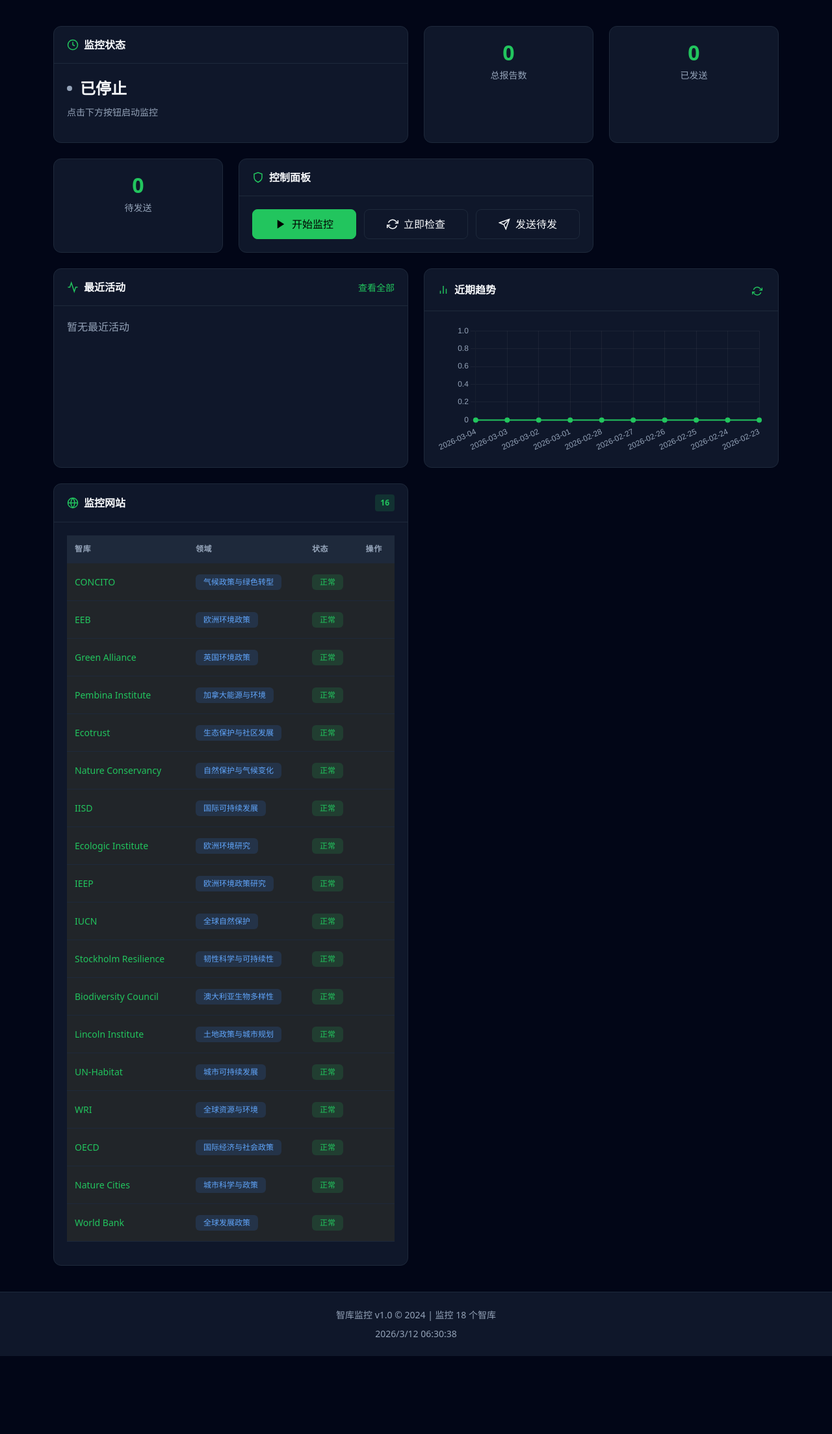
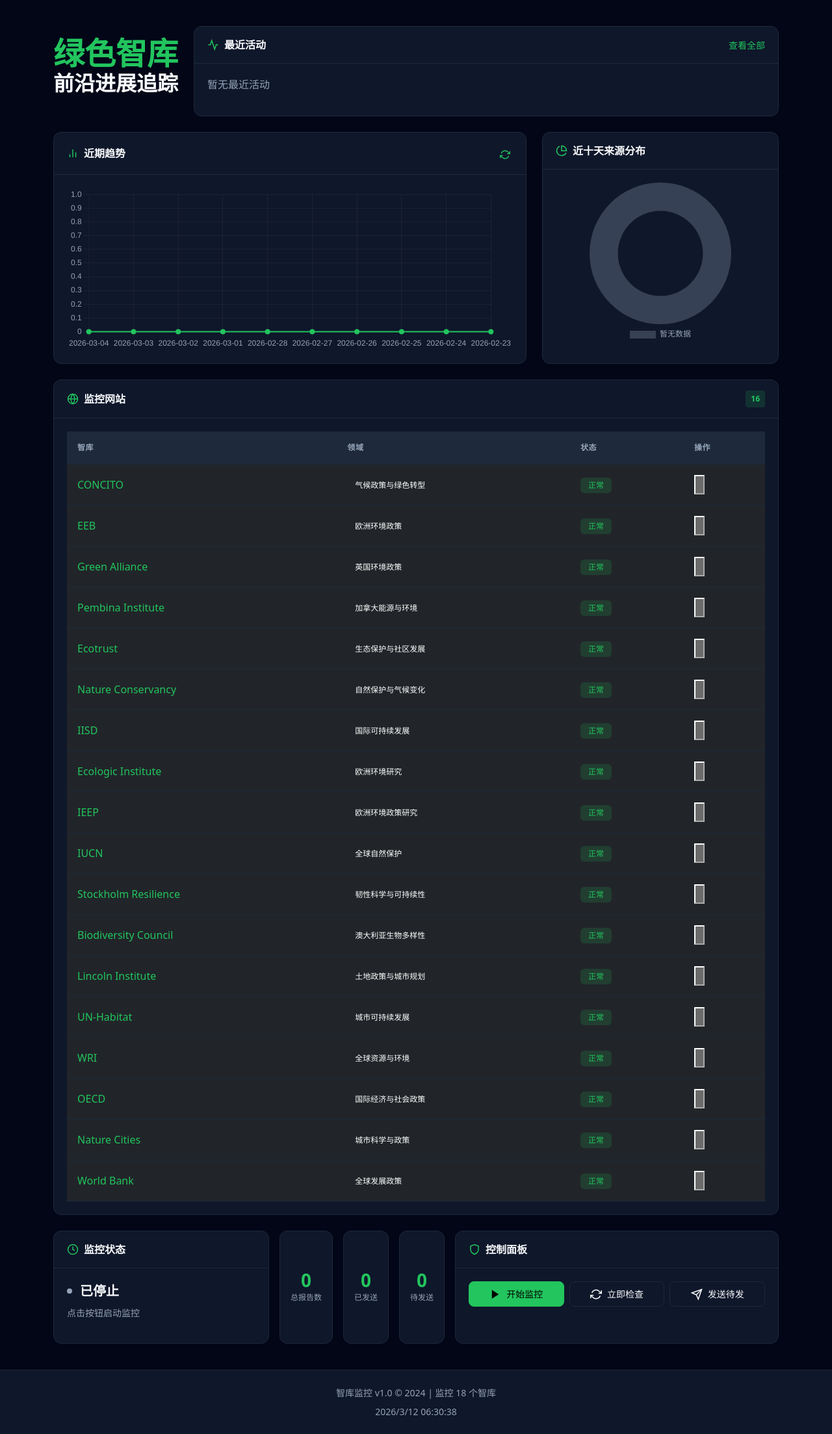
Before and after one commit to guosong2026/ThinkTank_Monitor, a Flask app: page / in a window 1280 px wide. Shown: the part 73-2280 px from the top of the page at 65% size. Before the commit the page ends 2160 px from the top, so only its background shows below. Run offline with Flask 3, Linux system fonts and the light colour scheme; data comes from the database, SQL or seed files in the repository; data that the repository does not hold is empty.

Commit message:
feat: 首页全新布局优化
- 系统名称分两行大字号显示
- 左侧系统名称 + 右侧最近活动
- 第二行：左侧趋势图 + 右侧来源饼图（空心饼图）
- 监控网站模块全屏显示
- 运行状态和控制面板移至底部
- 添加来源分布饼图API支持

```diff
--- a/templates/index.html
+++ b/templates/index.html
@@ -3,8 +3,97 @@
 {% block title %}仪表板{% endblock %}
 
 {% block content %}
-<div class="bento-grid">
-    <!-- 状态概览 -->
+<div class="home-layout">
+    <!-- 第一行：系统名称 + 最近活动 -->
+    <div class="hero-section">
+        <div class="system-title">
+            <h1 class="title-main">绿色智库</h1>
+            <h1 class="title-sub">前沿进展追踪</h1>
+        </div>
+        <div class="bento-card recent-activity-card">
+            <div class="bento-header">
+                <svg viewBox="0 0 24 24" fill="none" stroke="currentColor" stroke-width="2">
+                    <polyline points="22 12 18 12 15 21 9 3 6 12 2 12"></polyline>
+                </svg>
+                <span>最近活动</span>
+                <a href="/reports" class="btn-link">查看全部</a>
+            </div>
+            <div class="bento-body">
+                <div id="recent-activity" class="activity-list">
+                    <p class="text-muted">加载中...</p>
+                </div>
+            </div>
+        </div>
+    </div>
+
+    <!-- 第二行：趋势图 + 来源饼图 -->
+    <div class="stats-row">
+        <div class="bento-card bento-chart">
+            <div class="bento-header">
+                <svg viewBox="0 0 24 24" fill="none" stroke="currentColor" stroke-width="2">
+                    <line x1="18" y1="20" x2="18" y2="10"></line>
+                    <line x1="12" y1="20" x2="12" y2="4"></line>
+                    <line x1="6" y1="20" x2="6" y2="14"></line>
+                </svg>
+                <span>近期趋势</span>
+                <button id="refresh-stats-btn" class="btn-icon" title="刷新">
+                    <svg viewBox="0 0 24 24" fill="none" stroke="currentColor" stroke-width="2"><path d="M23 4v6h-6"></path><path d="M1 20v-6h6"></path><path d="M3.51 9a9 9 0 0 1 14.85-3.36L23 10M1 14l4.64 4.36A9 9 0 0 0 20.49 15"></path></svg>
+                </button>
+            </div>
+            <div class="bento-body">
+                <div class="chart-container">
+                    <canvas id="dailyReportChart"></canvas>
+                </div>
+            </div>
+        </div>
+        <div class="bento-card bento-pie">
+            <div class="bento-header">
+                <svg viewBox="0 0 24 24" fill="none" stroke="currentColor" stroke-width="2">
+                    <path d="M21.21 15.89A10 10 0 1 1 8 2.83"></path>
+                    <path d="M22 12A10 10 0 0 0 12 2v10z"></path>
+                </svg>
+                <span>近十天来源分布</span>
+            </div>
+            <div class="bento-body">
+                <div class="pie-container">
+                    <canvas id="sourcePieChart"></canvas>
+                </div>
+            </div>
+        </div>
+    </div>
+
+    <!-- 第三行：监控网站（全屏） -->
+    <div class="bento-card bento-websites-full">
+        <div class="bento-header">
+            <svg viewBox="0 0 24 24" fill="none" stroke="currentColor" stroke-width="2">
+                <circle cx="12" cy="12" r="10"></circle>
+                <line x1="2" y1="12" x2="22" y2="12"></line>
+                <path d="M12 2a15.3 15.3 0 0 1 4 10 15.3 15.3 0 0 1-4 10 15.3 15.3 0 0 1-4-10 15.3 15.3 0 0 1 4-10z"></path>
+            </svg>
+            <span>监控网站</span>
+            <span class="badge-count">{{ status.website_count or 18 }}</span>
+        </div>
+        <div class="bento-body">
+            <div class="table-responsive">
+                <table class="table">
+                    <thead>
+                        <tr>
+                            <th>智库</th>
+                            <th>领域</th>
+                            <th>状态</th>
+                            <th>操作</th>
+                        </tr>
+                    </thead>
+                    <tbody id="websites-table">
+                        <tr><td colspan="4" class="text-center text-muted">加载中...</td></tr>
+                    </tbody>
+                </table>
+            </div>
+        </div>
+    </div>
+
+    <!-- 底部：运行状态 + 控制面板 -->
+    <div class="footer-controls">
         <div class="bento-card bento-status">
             <div class="bento-header">
                 <svg viewBox="0 0 24 24" fill="none" stroke="currentColor" stroke-width="2">
@@ -22,29 +111,23 @@
                     {% if status.is_running %}
                     <p>下次检查: {{ status.next_run_time or '即将开始' }}</p>
                     {% else %}
-                <p>点击下方按钮启动监控</p>
+                    <p>点击按钮启动监控</p>
                     {% endif %}
                 </div>
             </div>
         </div>
-
-    <!-- 统计卡片 -->
-    <div class="bento-card bento-stat">
+        <div class="bento-card bento-stat-card">
             <div class="stat-value">{{ status.total_reports or 0 }}</div>
             <div class="stat-label">总报告数</div>
         </div>
-
-    <div class="bento-card bento-stat">
+        <div class="bento-card bento-stat-card">
             <div class="stat-value">{{ status.sent_reports or 0 }}</div>
             <div class="stat-label">已发送</div>
         </div>
-
-    <div class="bento-card bento-stat">
+        <div class="bento-card bento-stat-card">
             <div class="stat-value">{{ status.unsent_reports or 0 }}</div>
             <div class="stat-label">待发送</div>
         </div>
-
-    <!-- 控制面板 -->
         <div class="bento-card bento-controls">
             <div class="bento-header">
                 <svg viewBox="0 0 24 24" fill="none" stroke="currentColor" stroke-width="2">
@@ -78,71 +161,6 @@
                 </div>
             </div>
         </div>
-
-    <!-- 最近活动 -->
-    <div class="bento-card bento-activity">
-        <div class="bento-header">
-            <svg viewBox="0 0 24 24" fill="none" stroke="currentColor" stroke-width="2">
-                <polyline points="22 12 18 12 15 21 9 3 6 12 2 12"></polyline>
-            </svg>
-            <span>最近活动</span>
-            <a href="/reports" class="btn-link">查看全部</a>
-        </div>
-        <div class="bento-body">
-            <div id="recent-activity" class="activity-list">
-                <p class="text-muted">加载中...</p>
-            </div>
-        </div>
-    </div>
-
-    <!-- 统计图表 -->
-    <div class="bento-card bento-chart">
-        <div class="bento-header">
-            <svg viewBox="0 0 24 24" fill="none" stroke="currentColor" stroke-width="2">
-                <line x1="18" y1="20" x2="18" y2="10"></line>
-                <line x1="12" y1="20" x2="12" y2="4"></line>
-                <line x1="6" y1="20" x2="6" y2="14"></line>
-            </svg>
-            <span>近期趋势</span>
-            <button id="refresh-stats-btn" class="btn-icon" title="刷新">
-                <svg viewBox="0 0 24 24" fill="none" stroke="currentColor" stroke-width="2"><path d="M23 4v6h-6"></path><path d="M1 20v-6h6"></path><path d="M3.51 9a9 9 0 0 1 14.85-3.36L23 10M1 14l4.64 4.36A9 9 0 0 0 20.49 15"></path></svg>
-            </button>
-        </div>
-        <div class="bento-body">
-            <div class="chart-container">
-                <canvas id="dailyReportChart"></canvas>
-            </div>
-        </div>
-    </div>
-
-    <!-- 网站列表 -->
-    <div class="bento-card bento-websites">
-        <div class="bento-header">
-            <svg viewBox="0 0 24 24" fill="none" stroke="currentColor" stroke-width="2">
-                <circle cx="12" cy="12" r="10"></circle>
-                <line x1="2" y1="12" x2="22" y2="12"></line>
-                <path d="M12 2a15.3 15.3 0 0 1 4 10 15.3 15.3 0 0 1-4 10 15.3 15.3 0 0 1-4-10 15.3 15.3 0 0 1 4-10z"></path>
-            </svg>
-            <span>监控网站</span>
-            <span class="badge-count">{{ status.website_count or 13 }}</span>
-        </div>
-        <div class="bento-body">
-            <div class="table-responsive">
-                <table class="table">
-                    <thead>
-                        <tr>
-                            <th>智库</th>
-                            <th>领域</th>
-                            <th>状态</th>
-                            <th>操作</th>
-                        </tr>
-                    </thead>
-                    <tbody id="websites-table">
-                        <tr><td colspan="4" class="text-center text-muted">加载中...</td></tr>
-                    </tbody>
-                </table>
-            </div>
-        </div>
     </div>
 </div>
 
@@ -174,11 +192,69 @@
 
 {% block extra_css %}
 <style>
-    .bento-grid {
-        display: grid;
-        grid-template-columns: repeat(4, 1fr);
+    .home-layout {
+        display: flex;
+        flex-direction: column;
         gap: 1.5rem;
         padding: 0.5rem 0;
+    }
+
+    /* 英雄区域：系统名称 + 最近活动 */
+    .hero-section {
+        display: grid;
+        grid-template-columns: auto 1fr;
+        gap: 1.5rem;
+        align-items: start;
+    }
+
+    .system-title {
+        display: flex;
+        flex-direction: column;
+        padding: 1rem 0;
+    }
+
+    .system-title .title-main {
+        font-size: 3rem;
+        font-weight: 800;
+        color: var(--color-accent);
+        line-height: 1.1;
+        margin: 0;
+    }
+
+    .system-title .title-sub {
+        font-size: 2rem;
+        font-weight: 600;
+        color: var(--color-text);
+        line-height: 1.2;
+        margin: 0;
+    }
+
+    .recent-activity-card {
+        height: 100%;
+    }
+
+    /* 统计行：趋势图 + 饼图 */
+    .stats-row {
+        display: grid;
+        grid-template-columns: 2fr 1fr;
+        gap: 1.5rem;
+    }
+
+    /* 监控网站全屏 */
+    .bento-websites-full {
+        width: 100%;
+    }
+
+    .bento-websites-full .table {
+        margin-bottom: 0;
+    }
+
+    /* 底部控制区域 */
+    .footer-controls {
+        display: grid;
+        grid-template-columns: 1fr auto auto auto 1.5fr;
+        gap: 1rem;
+        align-items: stretch;
     }
 
     .bento-card {
@@ -247,171 +323,119 @@
         padding: 1.25rem;
     }
 
-    /* 状态卡片 - 横跨2列 */
-    .bento-status {
-        grid-column: span 2;
-    }
-
-    .status-display {
+    /* 状态卡片 */
+    .bento-status .status-display {
         display: flex;
         align-items: center;
         gap: 0.75rem;
     }
 
-    .status-text {
-        font-size: 1.5rem;
+    .bento-status .status-text {
+        font-size: 1.25rem;
         font-weight: 700;
     }
 
-    .status-detail {
+    .bento-status .status-detail {
         margin-top: 0.5rem;
         color: var(--color-text-muted);
         font-size: 0.875rem;
     }
 
     /* 统计卡片 */
-    .bento-stat {
+    .bento-stat-card {
         text-align: center;
-        padding: 1.5rem;
+        padding: 1rem;
+        display: flex;
+        flex-direction: column;
+        justify-content: center;
     }
 
-    .bento-stat .stat-value {
-        font-size: 2rem;
+    .bento-stat-card .stat-value {
+        font-size: 1.75rem;
+        font-weight: 700;
+        color: var(--color-accent);
     }
 
-    /* 控制面板 - 横跨2列 */
-    .bento-controls {
-        grid-column: span 2;
+    .bento-stat-card .stat-label {
+        color: var(--color-text-muted);
+        font-size: 0.75rem;
+        margin-top: 0.25rem;
     }
 
-    .control-buttons {
+    /* 控制面板 */
+    .bento-controls .control-buttons {
         display: flex;
         flex-wrap: wrap;
-        gap: 0.75rem;
+        gap: 0.5rem;
     }
 
-    .control-buttons .btn {
+    .bento-controls .btn {
         flex: 1;
-        min-width: 140px;
+        min-width: 100px;
+        padding: 0.5rem 0.75rem;
+        font-size: 0.875rem;
     }
 
-    /* 最近活动 */
-    .bento-activity {
-        grid-column: span 2;
-    }
-
-    .activity-list {
-        max-height: 200px;
-        overflow-y: auto;
-    }
-
-    .activity-item {
-        padding: 0.75rem 0;
-        border-bottom: 1px solid var(--color-border);
-    }
-
-    .activity-item:last-child {
-        border-bottom: none;
-    }
-
-    .activity-item .time {
-        font-size: 0.75rem;
-        color: var(--color-text-muted);
-    }
-
-    .activity-item .title {
-        font-weight: 500;
-        margin: 0.25rem 0;
-        display: -webkit-box;
-        -webkit-line-clamp: 2;
-        -webkit-box-orient: vertical;
-        overflow: hidden;
-    }
-
-    .activity-item .source {
-        font-size: 0.75rem;
-        color: var(--color-text-muted);
-    }
-
-    /* 图表 */
-    .bento-chart {
-        grid-column: span 2;
-    }
-
+    /* 图表容器 */
     .chart-container {
-        height: 200px;
+        height: 250px;
         position: relative;
     }
 
-    /* 网站列表 */
-    .bento-websites {
-        grid-column: span 2;
-    }
-
-    .bento-websites .table {
-        font-size: 0.875rem;
-    }
-
-    .bento-websites .table th,
-    .bento-websites .table td {
-        padding: 0.75rem;
-        vertical-align: middle;
-    }
-
-    .thinktank-name {
-        font-weight: 500;
-    }
-
-    .badge-domain {
-        background-color: rgba(59, 130, 246, 0.15);
-        color: #60A5FA;
-    }
-
-    .btn-view-details {
-        background: none;
-        border: none;
-        padding: 0.375rem;
-        cursor: pointer;
-        color: var(--color-text-muted);
-        border-radius: 4px;
-        transition: all 200ms ease;
-    }
-
-    .btn-view-details:hover {
-        background-color: var(--color-surface-hover);
-        color: var(--color-accent);
+    .pie-container {
+        height: 250px;
+        position: relative;
+        display: flex;
+        align-items: center;
+        justify-content: center;
     }
 
     /* 响应式 */
     @media (max-width: 1200px) {
-        .bento-grid {
-            grid-template-columns: repeat(2, 1fr);
+        .hero-section {
+            grid-template-columns: 1fr;
         }
 
-        .bento-status,
-        .bento-controls,
-        .bento-activity,
-        .bento-chart,
-        .bento-websites {
-            grid-column: span 2;
+        .system-title {
+            text-align: center;
+            flex-direction: row;
+            justify-content: center;
+            gap: 1rem;
+        }
+
+        .system-title .title-main,
+        .system-title .title-sub {
+            font-size: 2rem;
+        }
+
+        .stats-row {
+            grid-template-columns: 1fr;
+        }
+
+        .footer-controls {
+            grid-template-columns: repeat(2, 1fr);
         }
     }
 
     @media (max-width: 768px) {
-        .bento-grid {
+        .system-title {
+            flex-direction: column;
+            gap: 0;
+        }
+
+        .system-title .title-main {
+            font-size: 2.5rem;
+        }
+
+        .system-title .title-sub {
+            font-size: 1.5rem;
+        }
+
+        .footer-controls {
             grid-template-columns: 1fr;
         }
 
-        .bento-status,
-        .bento-stat,
-        .bento-controls,
-        .bento-activity,
-        .bento-chart,
-        .bento-websites {
-            grid-column: span 1;
-        }
-
-        .control-buttons .btn {
+        .bento-controls .control-buttons .btn {
             min-width: 100%;
         }
     }
@@ -436,6 +460,7 @@
 <script>
     const API_BASE = '';
     let dailyChart = null;
+    let sourcePieChart = null;
 
     function fetchJSON(url) {
         return fetch(url).then(r => r.json());
@@ -482,7 +507,7 @@
         fetchJSON('/api/recent_stats').then(response => {
             if (response.success && response.stats) {
                 updateChart(response.stats);
-                document.getElementById('stats-update-time').textContent = new Date().toLocaleTimeString('zh-CN');
+                updateSourcePieChart(response.stats);
             }
         });
     }
@@ -527,6 +552,76 @@
                         beginAtZero: true,
                         grid: { color: 'rgba(255,255,255,0.05)' },
                         ticks: { color: '#94A3B8' }
+                    }
+                }
+            }
+        });
+    }
+
+    function updateSourcePieChart(stats) {
+        const sourceTotals = stats.source_totals || [];
+
+        if (sourceTotals.length === 0) {
+            const ctx = document.getElementById('sourcePieChart').getContext('2d');
+            if (sourcePieChart) sourcePieChart.destroy();
+            sourcePieChart = new Chart(ctx, {
+                type: 'doughnut',
+                data: {
+                    labels: ['暂无数据'],
+                    datasets: [{
+                        data: [1],
+                        backgroundColor: ['rgba(148, 163, 184, 0.3)'],
+                        borderWidth: 0
+                    }]
+                },
+                options: {
+                    responsive: true,
+                    maintainAspectRatio: false,
+                    cutout: '60%',
+                    plugins: {
+                        legend: {
+                            position: 'bottom',
+                            labels: { color: '#94A3B8', padding: 10 }
+                        }
+                    }
+                }
+            });
+            return;
+        }
+
+        const colors = [
+            '#22C55E', '#3B82F6', '#F59E0B', '#EF4444', '#8B5CF6',
+            '#EC4899', '#06B6D4', '#84CC16', '#F97316', '#6366F1',
+            '#14B8A6', '#A855F7', '#D946EF', '#0EA5E9', '#22D3EE',
+            '#A3E635', '#FBBF24', '#FB923C'
+        ];
+
+        const ctx = document.getElementById('sourcePieChart').getContext('2d');
+
+        if (sourcePieChart) sourcePieChart.destroy();
+
+        sourcePieChart = new Chart(ctx, {
+            type: 'doughnut',
+            data: {
+                labels: sourceTotals.map(s => s.source),
+                datasets: [{
+                    data: sourceTotals.map(s => s.count),
+                    backgroundColor: sourceTotals.map((_, i) => colors[i % colors.length]),
+                    borderWidth: 0
+                }]
+            },
+            options: {
+                responsive: true,
+                maintainAspectRatio: false,
+                cutout: '60%',
+                plugins: {
+                    legend: {
+                        position: 'bottom',
+                        labels: {
+                            color: '#94A3B8',
+                            padding: 8,
+                            font: { size: 10 }
+                        }
                     }
                 }
             }
```
Also changed, not shown: db.py (+16 -1 lines). Lines whose indentation alone changed are shown as unchanged.
